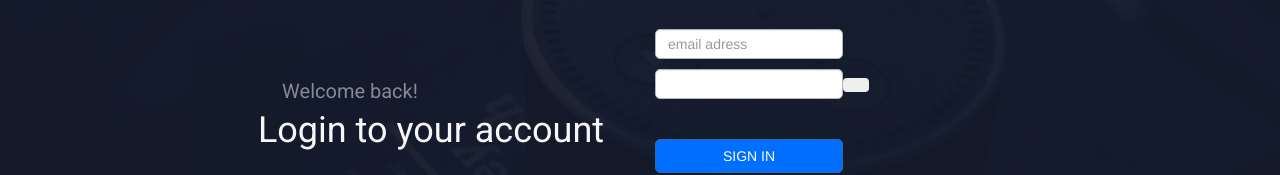
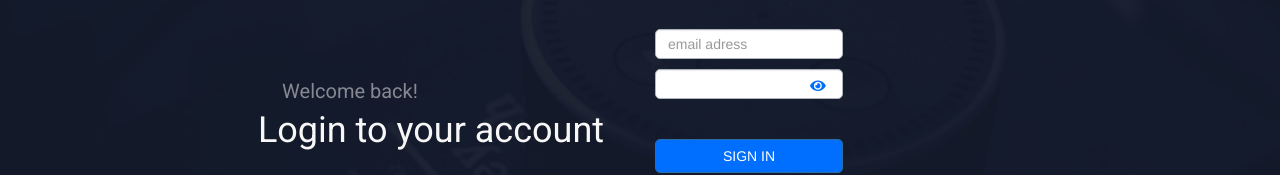
Before and after one commit to internbogdanpatraucean/green_team, an Angular app: page /login in a window 1280 px wide. Shown: the part 445-620 px from the top of the page. Built offline with nearby package versions, Linux system fonts and the light colour scheme.

Commit message:
[UI] Added password toggle visibility to login page.

```diff
--- a/src/app/components/shared/authentification/login/login.component.css
+++ b/src/app/components/shared/authentification/login/login.component.css
@@ -108,3 +108,14 @@
   justify-content: center;
   font-family: Roboto;
 }
+
+.btn-show-pass{
+  position: absolute;
+  margin-top: 1px;
+  border:none;
+  color: #006fff;
+  margin-left: -45px;
+  font-size: 14px;
+  height:15px;
+  background-color: transparent;
+}
--- a/src/app/components/shared/authentification/login/login.component.html
+++ b/src/app/components/shared/authentification/login/login.component.html
@@ -21,9 +21,9 @@
         </div>
         <div class="form-group input-textbox-group">
           <label for="InputPassword"></label>
-          <input  [(ngModel)]="person.password" name="password" type="password" class="form-control input-textbox" id="InputPassword"
+          <input  [(ngModel)]="person.password" name="password" type="{{ person.passType}}" class="form-control input-textbox" id="InputPassword"
           />
-          <button class="btn"><i class="fa fa-home"></i></button>
+          <button class="btn btn-show-pass" (click)="showHidePassword()"><i class="fa fa-eye"></i></button>
           <p id="pass-error" class="err text-danger" *ngIf='errorMessage.isPassEmpty || !errorMessage.isPassValid'[innerHTML]="errorMessage.msgPass"></p>
         </div>
         <button type="submit" class="btn btn-primary sign-btn" (click)="checkData()">SIGN IN</button>
--- a/src/app/components/shared/authentification/login/login.component.ts
+++ b/src/app/components/shared/authentification/login/login.component.ts
@@ -9,6 +9,7 @@ export class LoginComponent implements OnInit {
   public person = {
     email: '',
     password: '',
+    passType: 'password'
   };
 
   public errorMessage = {
@@ -43,6 +44,14 @@ export class LoginComponent implements OnInit {
     return this.person.password === '123';
   }
 
+  showHidePassword() {
+    if (this.person.passType === 'text') {
+        this.person.passType = 'password';
+      } else {
+        this.person.passType = 'text';
+      }
+  }
+
   checkData() {
 
     if (this.checkEmptyEmail()) {
--- a/src/index.html
+++ b/src/index.html
@@ -6,6 +6,7 @@
   <base href="/">
   <meta name="viewport" content="width=device-width, initial-scale=1">
   <link rel="icon" type="image/x-icon" href="favicon.ico">
+  <link rel="stylesheet" href="https://use.fontawesome.com/releases/v5.2.0/css/all.css" integrity="sha384-hWVjflwFxL6sNzntih27bfxkr27PmbbK/iSvJ+a4+0owXq79v+lsFkW54bOGbiDQ" crossorigin="anonymous">
 
 </head>
 <body>
--- a/src/styles.css
+++ b/src/styles.css
@@ -1,5 +1,6 @@
 /* You can add global styles to this file, and also import other style files */
 @import url('https://fonts.googleapis.com/css?family=Roboto');
+
 
 body, html {
     height: 100%;
```
